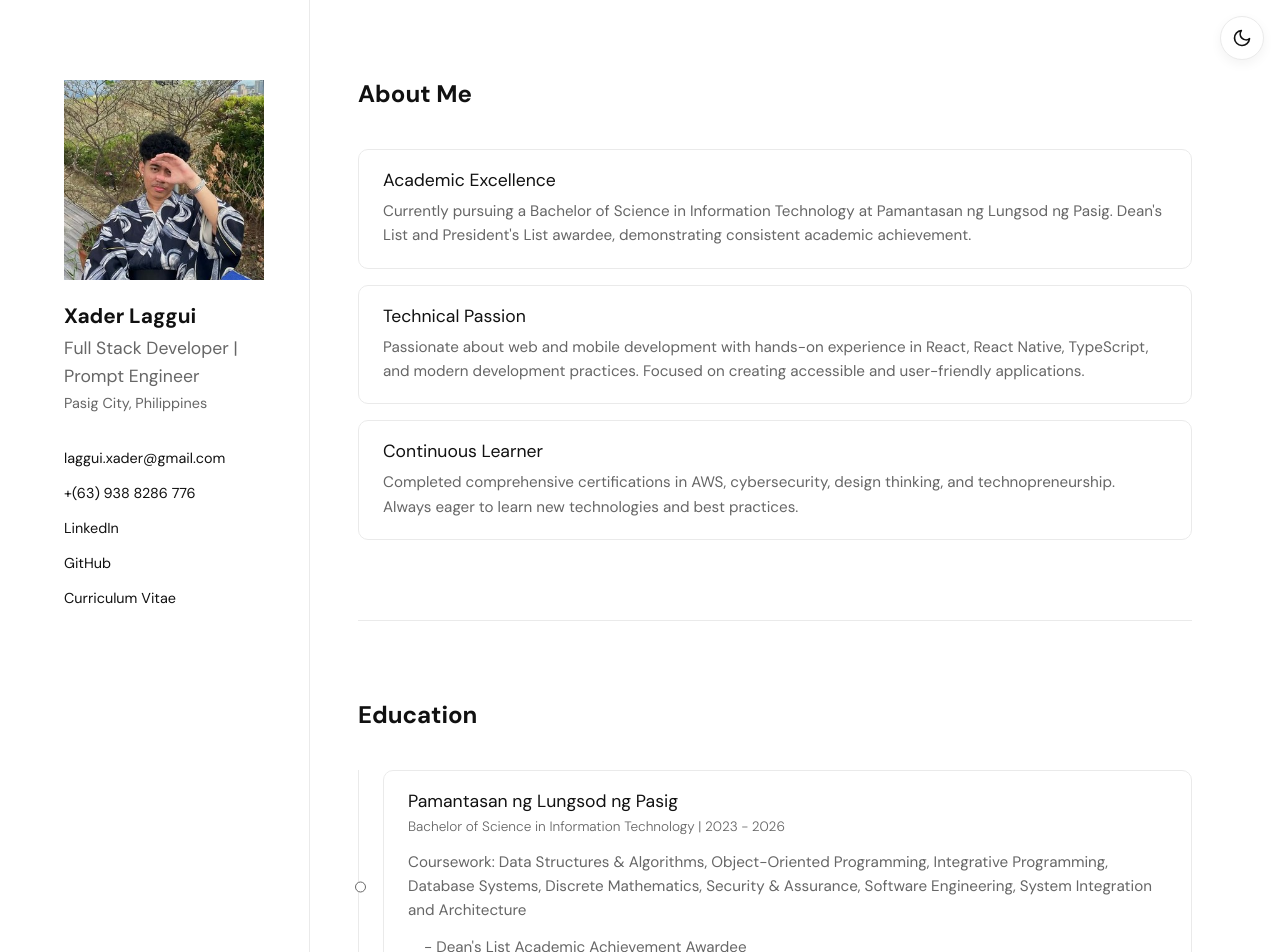
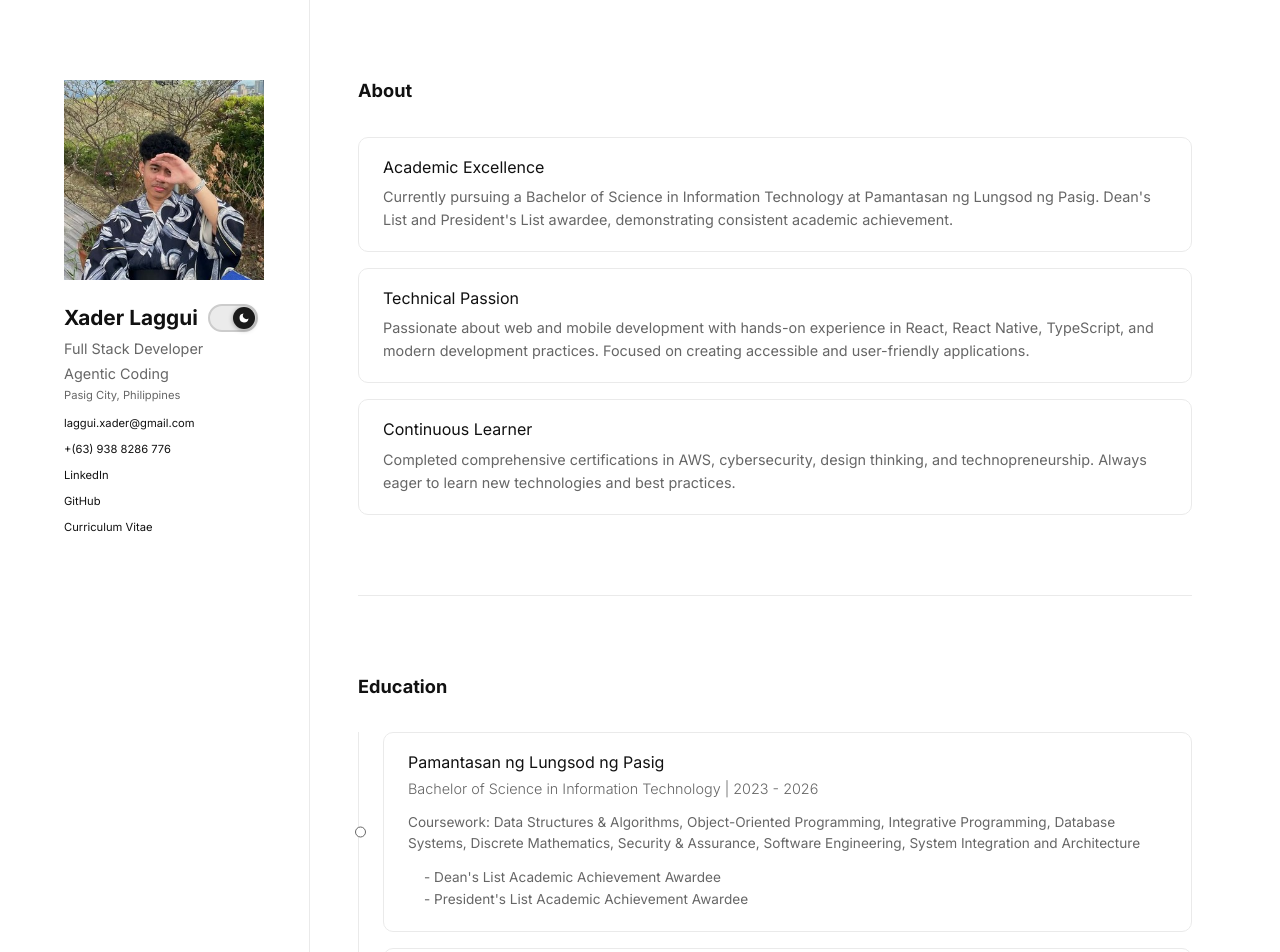
Before and after one commit to xaderlaggui/portfolio, a React (Vite) app: page / in a window 1280 px wide. Shown: the top 952 px of the page. Built offline with nearby package versions, Linux system fonts and the light colour scheme.

Commit message:
portfolio update

```diff
--- a/index.html
+++ b/index.html
@@ -7,7 +7,7 @@
     <title>Xader Laggui - Portfolio</title>
     <link rel="preconnect" href="https://fonts.googleapis.com">
     <link rel="preconnect" href="https://fonts.gstatic.com" crossorigin>
-    <link href="https://fonts.googleapis.com/css2?family=DM+Sans:ital,opsz,wght@0,9..40,100..1000;1,9..40,100..1000&display=swap" rel="stylesheet">
+    <link href="https://fonts.googleapis.com/css2?family=Inter:wght@100..900&display=swap" rel="stylesheet">
 
     <!-- Open Graph / Social Media Meta Tags -->
     <meta property="og:title" content="Xader Laggui | Full Stack Developer & AI Specialist" />
--- a/src/App.jsx
+++ b/src/App.jsx
@@ -1,6 +1,5 @@
 import React, { useState, useEffect, useRef } from 'react';
 import Sidebar from './components/layout/Sidebar';
-import ThemeToggle from './components/layout/ThemeToggle';
 import Footer from './components/layout/Footer';
 import About from './components/sections/About';
 import Experience from './components/sections/Experience';
@@ -34,7 +33,7 @@ function App() {
     }
   }, [isDark]);
 
-const preloadedImages = [];
+  const preloadedImages = [];
 
   useEffect(() => {
     if (preloadedImages.length === 0) {
@@ -53,9 +52,8 @@ const preloadedImages = [];
 
   return (
     <>
-      <ThemeToggle isDark={isDark} toggleDark={toggleDark} avatarRef={avatarRef} />
       <div className={styles.layout}>
-        <Sidebar avatarRef={avatarRef} />
+        <Sidebar avatarRef={avatarRef} isDark={isDark} toggleDark={toggleDark} />
         <div className={styles.mainContent}>
           <main>
             <About />
--- a/src/components/layout/Sidebar.jsx
+++ b/src/components/layout/Sidebar.jsx
@@ -1,40 +1,40 @@
-import React, { useEffect, useRef, useState } from 'react';
+import React, { useEffect, useState } from 'react';
 import styles from './Sidebar.module.css';
 import mobileStyles from './SidebarMobile.module.css';
+import ThemeToggle from './ThemeToggle';
 
 const cx = (name) => `${styles[name] || ''} ${mobileStyles[name] || ''}`.trim();
 
-export default function Sidebar({ avatarRef }) {
+export default function Sidebar({ avatarRef, isDark, toggleDark }) {
   const [mounted, setMounted] = useState(false);
 
   useEffect(() => {
     setMounted(true);
   }, []);
 
-  const [initialFrame] = useState(() => {
-    const saved = localStorage.getItem('theme');
-    const isDarkMode = saved ? saved === 'dark' : (window.matchMedia && window.matchMedia('(prefers-color-scheme: dark)').matches);
-    return isDarkMode ? '138' : '000';
-  });
+  const savedTheme = localStorage.getItem('theme');
+  const initialFrame = savedTheme === 'dark' ? '138' : '000';
 
   return (
     <aside className={cx('sidebar')}>
       <div className={cx('stickyContent')}>
-        <div className={cx('profileWrapper')}>
+        <div className={`${cx('profileWrapper')} ${mounted ? styles.profileMounted : ''}`}>
           <img
             ref={avatarRef}
             src={`/profile-frames/frame-${initialFrame}.jpg`}
             alt="Xader Laggui"
             className={cx('avatar')}
-            onError={(e) => {
-              e.target.style.display = 'none';
-            }}
+            onError={(e) => { e.target.style.display = 'none'; }}
           />
         </div>
 
         <div className={`${cx('info')} ${mounted ? cx('mounted') : ''}`}>
-          <h1 className={cx('name')}>Xader Laggui</h1>
-          <p className={cx('title')}>Full Stack Developer | Prompt Engineer</p>
+          <div className={cx('nameRow')}>
+            <h1 className={cx('name')}>Xader Laggui</h1>
+            <ThemeToggle isDark={isDark} toggleDark={toggleDark} avatarRef={avatarRef} />
+          </div>
+          <p className={cx('title')}>Full Stack Developer</p>
+          <p className={cx('title')}>Agentic Coding</p>
           <p className={cx('location')}>Pasig City, Philippines</p>
 
           <div className={cx('contactLinks')}>
--- a/src/components/layout/Sidebar.module.css
+++ b/src/components/layout/Sidebar.module.css
@@ -14,6 +14,14 @@
 
 .profileWrapper {
   margin-bottom: 24px;
+  opacity: 0;
+  transform: translateY(10px);
+  transition: opacity 0.8s ease, transform 0.8s ease;
+}
+
+.profileMounted {
+  opacity: 1;
+  transform: translateY(0);
 }
 
 .avatar {
@@ -22,50 +30,74 @@
   object-fit: cover;
 }
 
-.info > * {
+.info>* {
   opacity: 0;
   transform: translateY(10px);
   transition: opacity 0.8s ease, transform 0.8s ease;
 }
 
-.info.mounted > * {
+.info.mounted>* {
   opacity: 1;
   transform: translateY(0);
 }
 
-.info > :nth-child(1) { transition-delay: 0.1s; }
-.info > :nth-child(2) { transition-delay: 0.2s; }
-.info > :nth-child(3) { transition-delay: 0.3s; }
-.info > :nth-child(4) { transition-delay: 0.4s; }
+.info> :nth-child(1) {
+  transition-delay: 0.1s;
+}
+
+.info> :nth-child(2) {
+  transition-delay: 0.2s;
+}
+
+.info> :nth-child(3) {
+  transition-delay: 0.3s;
+}
+
+.info> :nth-child(4) {
+  transition-delay: 0.4s;
+}
+
+.nameRow {
+  display: flex;
+  align-items: center;
+  gap: 10px;
+  margin-bottom: 5px;
+}
 
 .name {
   font-size: 1.3rem;
-  margin-bottom: 5px;
+  margin-bottom: 0;
   font-weight: bold;
 }
 
 .title {
-  font-size: 1.1rem;
+  font-size: .9rem;
   color: var(--text-sec);
   margin-bottom: 2px;
 }
 
 .location {
-  font-size: 0.9rem;
+  font-size: .7rem;
   color: var(--text-sec);
-  margin-bottom: 32px;
+  margin-bottom: 10px;
 }
 
 .contactLinks {
   display: flex;
   flex-direction: column;
-  gap: 12px;
+  gap: 8px;
+  list-style: none;
+  padding: 0;
+  margin: 0;
 }
 
 .link {
-  font-size: 0.9rem;
+  font-size: 0.7rem;
   color: var(--text-pri);
-  display: inline-block;
+  display: inline-flex;
+  align-items: center;
+  text-decoration: none;
+  transition: color 0.2s ease;
 }
 
 .link:hover {
--- a/src/components/layout/ThemeToggle.jsx
+++ b/src/components/layout/ThemeToggle.jsx
@@ -1,9 +1,8 @@
-import React, { useRef, useState } from 'react';
+import React, { useRef } from 'react';
 import styles from './ThemeToggle.module.css';
 
 const TOTAL_FRAMES = 138;
-const FRAME_DURATION = 16; // ~60fps
-
+const FRAME_DURATION = 11; // ~1.5s for 138 frames
 
 export default function ThemeToggle({ isDark, toggleDark, avatarRef }) {
   const frameRef = useRef(isDark ? 138 : 0);
@@ -31,27 +30,34 @@ export default function ThemeToggle({ isDark, toggleDark, avatarRef }) {
 
   return (
     <button
-      className={styles.toggleBtn}
+      className={`${styles.pill} ${isDark ? styles.pillDark : styles.pillLight}`}
       onClick={handleToggle}
-      aria-label="Toggle theme"
+      aria-pressed={isDark}
+      aria-label={isDark ? 'Switch to light mode' : 'Switch to dark mode'}
     >
-      {isDark ? (
-        <svg viewBox="0 0 24 24" fill="none" stroke="currentColor" strokeWidth="2" strokeLinecap="round" strokeLinejoin="round">
-          <circle cx="12" cy="12" r="5"></circle>
-          <line x1="12" y1="1" x2="12" y2="3"></line>
-          <line x1="12" y1="21" x2="12" y2="23"></line>
-          <line x1="4.22" y1="4.22" x2="5.64" y2="5.64"></line>
-          <line x1="18.36" y1="18.36" x2="19.78" y2="19.78"></line>
-          <line x1="1" y1="12" x2="3" y2="12"></line>
-          <line x1="21" y1="12" x2="23" y2="12"></line>
-          <line x1="4.22" y1="19.78" x2="5.64" y2="18.36"></line>
-          <line x1="18.36" y1="5.64" x2="19.78" y2="4.22"></line>
-        </svg>
-      ) : (
-        <svg viewBox="0 0 24 24" fill="none" stroke="currentColor" strokeWidth="2" strokeLinecap="round" strokeLinejoin="round">
-          <path d="M21 12.79A9 9 0 1 1 11.21 3 7 7 0 0 0 21 12.79z"></path>
-        </svg>
-      )}
+      {/* Knob slides: left = dark (sun), right = light (moon) */}
+      <span className={`${styles.knob} ${isDark ? styles.knobLeft : styles.knobRight}`}>
+        {isDark ? (
+          /* Sun icon — shown in dark mode */
+          <svg viewBox="0 0 24 24" fill="none" stroke="currentColor" strokeWidth="2.5"
+               strokeLinecap="round" strokeLinejoin="round" className={styles.icon}>
+            <circle cx="12" cy="12" r="4" />
+            <line x1="12" y1="2"  x2="12" y2="5"  />
+            <line x1="12" y1="19" x2="12" y2="22" />
+            <line x1="4.22" y1="4.22"  x2="6.34" y2="6.34"  />
+            <line x1="17.66" y1="17.66" x2="19.78" y2="19.78" />
+            <line x1="2"  y1="12" x2="5"  y2="12" />
+            <line x1="19" y1="12" x2="22" y2="12" />
+            <line x1="4.22" y1="19.78" x2="6.34" y2="17.66" />
+            <line x1="17.66" y1="6.34" x2="19.78" y2="4.22" />
+          </svg>
+        ) : (
+          /* Moon icon — shown in light mode */
+          <svg viewBox="0 0 24 24" fill="currentColor" className={styles.icon}>
+            <path d="M21 12.79A9 9 0 1 1 11.21 3 7 7 0 0 0 21 12.79z" />
+          </svg>
+        )}
+      </span>
     </button>
   );
 }
--- a/src/components/layout/ThemeToggle.module.css
+++ b/src/components/layout/ThemeToggle.module.css
@@ -1,28 +1,97 @@
-.toggleBtn {
-  position: fixed;
-  top: 1rem;
-  right: 1rem;
-  z-index: 999;
-  background: var(--bg);
-  border: 1px solid var(--border);
-  color: var(--text-pri);
-  width: 44px;
-  height: 44px;
+/* ==============================================
+   ThemeToggle — pill slider, mobile-first
+   ============================================== */
+
+/* --- Pill track --- */
+.pill {
+  /* Mobile base */
+  position: relative;
+  display: inline-flex;
+  align-items: center;
+  width: 45px;
+  height: 26px;
+  border-radius: 999px;
+  padding: 0;
+  cursor: pointer;
+  border: 2px solid transparent;
+  transition: background 1.5s ease, border-color 1.5s ease, box-shadow 0.2s ease;
+  flex-shrink: 0;
+  outline: none;
+}
+
+.pill:focus-visible {
+  box-shadow: 0 0 0 3px rgba(120, 120, 120, 0.35);
+}
+
+/* Dark mode pill — dark charcoal */
+.pillDark {
+  background: #2c2c2c;
+  border-color: #444;
+}
+
+/* Light mode pill — off-white */
+.pillLight {
+  background: #ebebeb;
+  border-color: #ccc;
+}
+
+/* --- Knob --- */
+.knob {
+  position: absolute;
+  top: 50%;
+  transform: translateY(-50%);
+  width: 21px;
+  height: 21px;
   border-radius: 50%;
   display: flex;
   align-items: center;
   justify-content: center;
-  box-shadow: 0 4px 12px rgba(0, 0, 0, 0.05);
-  cursor: pointer;
-  transition: all 0.3s ease;
+  box-shadow: 0 1px 5px rgba(0, 0, 0, 0.35);
+  transition: left 0.28s cubic-bezier(0.4, 0, 0.2, 1);
+  pointer-events: none;
 }
 
-.toggleBtn:hover {
-  transform: scale(1.1);
-  background: var(--hover-bg);
+/* Knob LEFT — dark mode (sun shows on dark pill) */
+.knobLeft {
+  left: 3px;
+  background: #ffffff;
+  color: #1a1a1a;
 }
 
-.toggleBtn svg {
-  width: 20px;
-  height: 20px;
+/* Knob RIGHT — light mode (moon shows on light pill) */
+.knobRight {
+  left: calc(100% - 23px);
+  /* 52 - 22 - 2*2 = 26, so ~24px from right edge */
+  background: #1a1a1a;
+  color: #ffffff;
 }
+
+/* --- Icon inside knob --- */
+.icon {
+  width: 12px;
+  height: 12px;
+  display: block;
+  flex-shrink: 0;
+}
+
+/* --- Desktop scale-up --- */
+@media (min-width: 769px) {
+  .pill {
+    width: 50px;
+    height: 28px;
+  }
+
+  .knob {
+    width: 22px;
+    height: 22px;
+  }
+
+  .knobRight {
+    left: calc(100% - 23px);
+  }
+
+  .icon {
+    width: 12px;
+    height: 12px;
+  }
+}
--- a/src/components/sections/About.jsx
+++ b/src/components/sections/About.jsx
@@ -6,7 +6,7 @@ export default function About() {
 
   return (
     <section id="about" ref={ref} className={`reveal ${inView ? 'active' : ''}`}>
-      <h2 className="sectionTitle">About Me</h2>
+      <h2 className="sectionTitle">About</h2>
 
       <div className="content">
         <div className={`item stagger-item ${inView ? 'active' : ''}`} style={{ transitionDelay: '0ms' }}>
--- a/src/components/sections/SectionGlobal.css
+++ b/src/components/sections/SectionGlobal.css
@@ -7,8 +7,8 @@ section {
 }
 
 .sectionTitle {
-  font-size: 1.5rem;
-  margin-bottom: 40px;
+  font-size: 1.135rem;
+  margin-bottom: 35px;
   font-weight: bold;
 }
 
@@ -26,7 +26,7 @@ section {
   border: 1px solid var(--border);
   border-radius: 10px;
   background: var(--bg);
-  transition: border-color 0.25s ease, transform 0.25s ease, box-shadow 0.25s ease;
+  transition: background-color 1.5s ease, border-color 0.25s ease, transform 0.25s ease, box-shadow 0.25s ease;
   cursor: default;
 }
 
@@ -41,12 +41,12 @@ body.dark #about .item:hover {
 }
 
 #about .item h3 {
-  font-size: 1.1rem;
+  font-size: 1rem;
   margin-bottom: 8px;
 }
 
 #about .item p {
-  font-size: 0.95rem;
+  font-size: .9rem;
 }
 
 /* =========================================
@@ -443,7 +443,7 @@ body.dark .cert-thumb {
   border: 1px solid var(--border);
   border-radius: 10px;
   background: var(--bg);
-  transition: border-color 0.25s ease, transform 0.25s ease, box-shadow 0.25s ease;
+  transition: background-color 1.5s ease, border-color 0.25s ease, transform 0.25s ease, box-shadow 0.25s ease;
   cursor: default;
 }
 
@@ -476,12 +476,12 @@ body.dark #education .item:hover {
 }
 
 #education .item h3 {
-  font-size: 1.1rem;
+  font-size: 1rem;
   margin-bottom: 4px;
 }
 
 #education .period {
-  font-size: 0.85rem;
+  font-size: 0.9rem;
   color: var(--text-sec);
   margin-bottom: 12px;
   font-weight: 300;
@@ -489,7 +489,7 @@ body.dark #education .item:hover {
 
 #education .description,
 #education .list {
-  font-size: 0.95rem;
+  font-size: 0.85rem;
 }
 
 #education .list {
@@ -517,7 +517,7 @@ body.dark #education .item:hover {
   border: 1px solid var(--border);
   border-radius: 10px;
   background: var(--bg);
-  transition: border-color 0.25s ease, transform 0.25s ease, box-shadow 0.25s ease;
+  transition: background-color 1.5s ease, border-color 0.25s ease, transform 0.25s ease, box-shadow 0.25s ease;
   cursor: default;
 }
 
@@ -532,19 +532,19 @@ body.dark #projects .item:hover {
 }
 
 #projects .item h3 {
-  font-size: 1.2rem;
+  font-size: 1rem;
   margin-bottom: 8px;
 }
 
 #projects .stack {
-  font-size: 0.8rem;
+  font-size: 0.9rem;
   color: var(--text-sec);
   margin-bottom: 16px;
-  font-family: monospace;
+  font-family: 'Inter', sans-serif;
 }
 
 #projects .desc {
-  font-size: 0.95rem;
+  font-size: 0.85rem;
 }
 
 /* =========================================
@@ -620,7 +620,7 @@ body.dark #skills .pill:hover .icon {
   border-left: 3px solid var(--text-sec);
   border-radius: 10px;
   background: var(--bg);
-  transition: border-color 0.25s ease, transform 0.25s ease, box-shadow 0.25s ease;
+  transition: background-color 1.5s ease, border-color 0.25s ease, transform 0.25s ease, box-shadow 0.25s ease;
   cursor: default;
 }
 
--- a/src/components/sections/SectionGlobalMobile.css
+++ b/src/components/sections/SectionGlobalMobile.css
@@ -17,7 +17,7 @@
 
 
   .sectionTitle {
-    font-size: 1.3rem;
+    font-size: 1.135rem;
     font-weight: 800;
     margin-bottom: 24px;
   }
--- a/src/index.css
+++ b/src/index.css
@@ -30,15 +30,20 @@ html {
 body {
   background-color: var(--bg);
   color: var(--text-sec);
-  font-family: 'DM Sans', sans-serif;
+  font-family: 'Inter', sans-serif;
   line-height: 1.6;
   -webkit-font-smoothing: antialiased;
   -moz-osx-font-smoothing: grayscale;
-  transition: background-color 0.3s ease, color 0.3s ease;
+  transition: background-color 1.5s ease, color 1.5s ease;
   overflow-x: hidden;
 }
 
-h1, h2, h3, h4, h5, h6 {
+h1,
+h2,
+h3,
+h4,
+h5,
+h6 {
   color: var(--text-pri);
   font-weight: 400;
   line-height: 1.2;
```
Also changed, not shown: src/App.module.css (+12 -0 lines), src/components/layout/SidebarMobile.module.css (+22 -10 lines).
